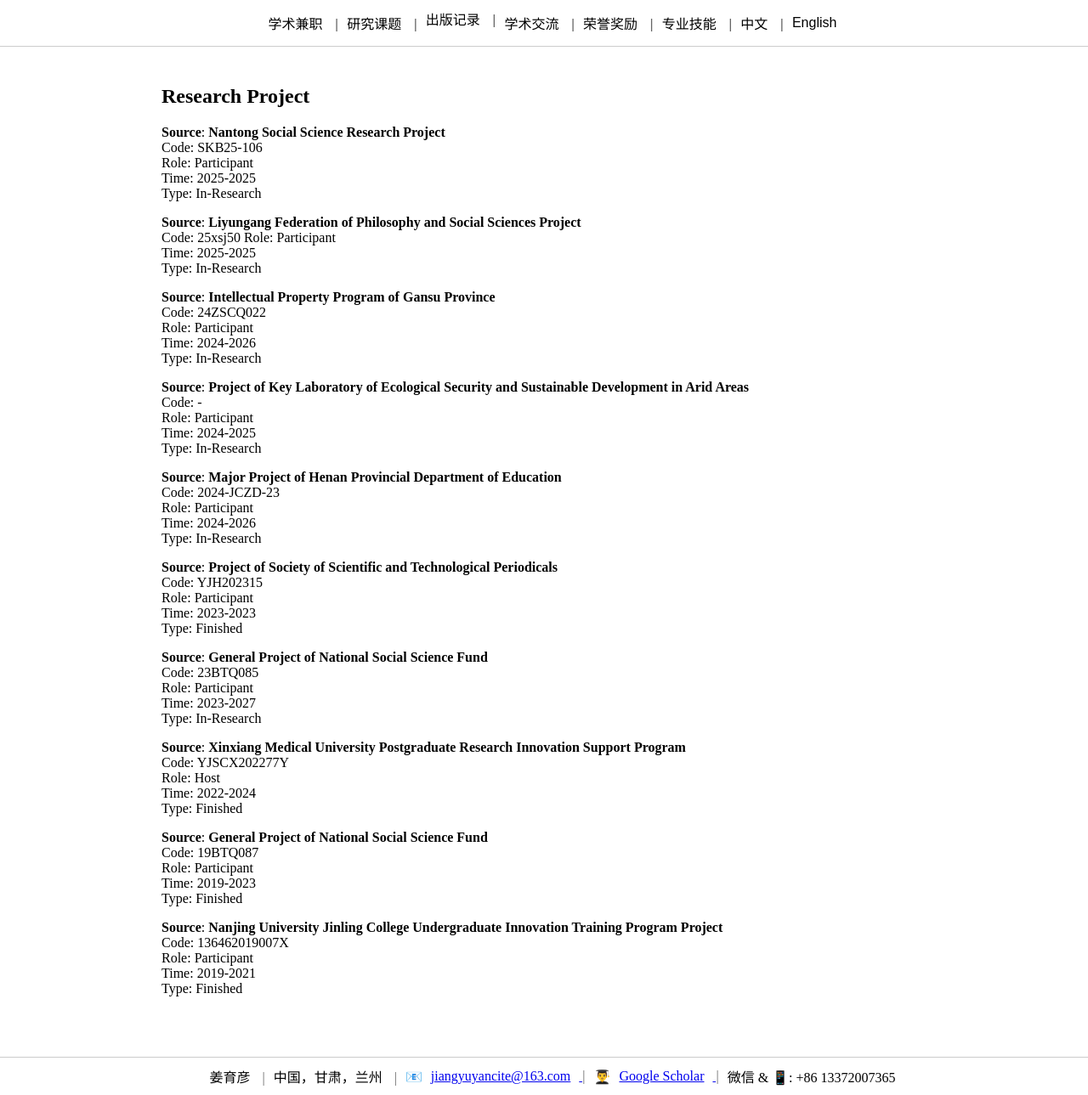
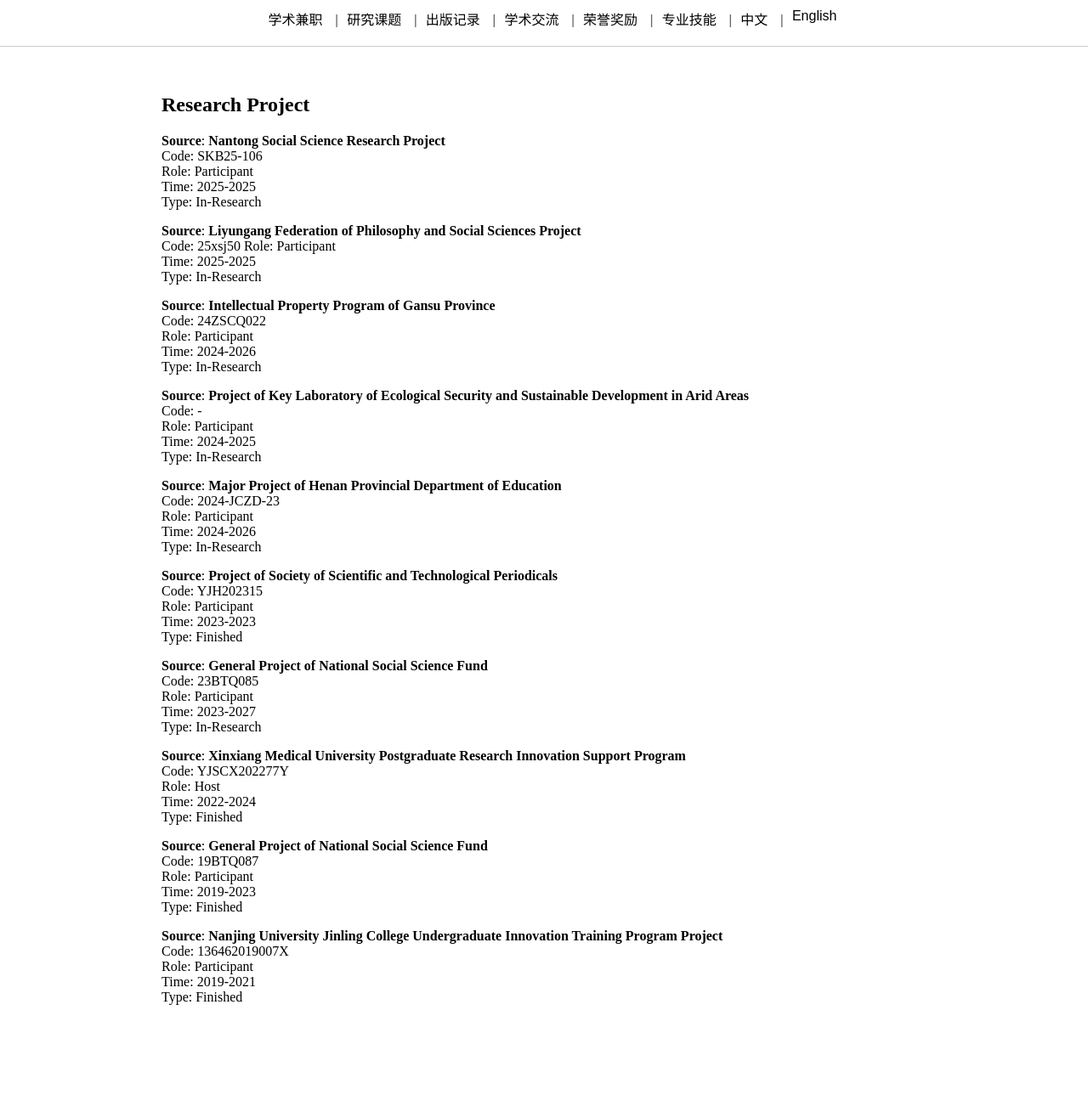
Before and after one commit to jiang-yuyan/Yuyan-Jiang-CV, a Jekyll site: the page built from project/projects-zh.md, in a window 1280 px wide and 1289 px high. Shown: the whole window at 85% size. Built offline with Jekyll 4.4.1, drawn with Linux system fonts in a browser that asks for light colours; our own code applies the rules of GitHub Pages for plain Markdown files.

Commit message:
Refactor projects-zh.md to remove styles and add front matter
Removed inline CSS styles and added front matter for layout and title.

```diff
--- a/project/projects-zh.md
+++ b/project/projects-zh.md
@@ -1,122 +1,7 @@
-<style>
-    /* 设置导航栏固定在页面顶部 */
-    .navigation {
-        position: fixed;
-        top: 0;
-        left: 0;
-        width: 100%;
-        background-color: white;
-        z-index: 1000;
-        padding: 10px;
-        border-bottom: 1px solid #ccc;
-        display: flex;
-        justify-content: center;
-        align-items: center;
-        gap: 10px; /* 统一设置元素间距 */
-    }
-
-    /* 添加分隔符样式 */
-    .navigation a:not(:last-child)::after {
-        content: " | ";
-        margin-left: 10px;
-        color: #666;
-    }
-
-    /* 为页面主体添加顶部内边距，避免内容被导航栏遮挡 */
-    body {
-        padding-top: 60px;
-        padding-bottom: 60px;
-    }
-
-    /* 设置底部连接栏固定在页面底部 */
-    .connection {
-        position: fixed;
-        bottom: 0;
-        left: 0;
-        width: 100%;
-        background-color: white;
-        z-index: 1000;
-        padding: 10px;
-        border-top: 1px solid #ccc;
-        display: flex;
-        justify-content: center;
-        align-items: center;
-        gap: 10px; /* 统一设置元素间距 */
-    }
-
-    .connection a:not(:last-child)::after {
-        content: " | ";
-        margin-left: 10px;
-        color: #666;
-    }
-
-    /* 下拉菜单样式 */
-    .dropdown {
-        position: relative;
-        display: inline-block;
-    }
-
-    .dropdown-menu {
-        display: none;
-        position: absolute;
-        background-color: white;
-        min-width: 100px;
-        box-shadow: 0px 8px 16px 0px rgba(0,0,0,0.2);
-        z-index: 1001;
-        border: 1px solid #ccc;
-        top: 100%;
-        left: 0;
-    }
-
-    .dropdown-menu a {
-        color: black;
-        padding: 8px 12px;
-        text-decoration: none;
-        display: block;
-        font-size: 14px;
-    }
-
-    .dropdown-menu a:hover {
-        background-color: #f1f1f1;
-    }
-
-    .dropdown:hover .dropdown-menu {
-        display: block;
-    }
-
-    .dropdown-menu a::after {
-        content: none !important;
-    }
-</style>
-
-<div class="navigation">
-<a href="https://jiang-yuyan.github.io/Yuyan-Jiang-CV/role/roles-zh">学术兼职</a>
-<a href="https://jiang-yuyan.github.io/Yuyan-Jiang-CV/project/projects-zh">研究课题</a>
-<div class="dropdown">
-    <a href="https://jiang-yuyan.github.io/Yuyan-Jiang-CV/publication/publications-zh">出版记录</a>
-    <div class="dropdown-menu">
-        <a href="https://jiang-yuyan.github.io/Yuyan-Jiang-CV/publication/publication-2025-zh">2025</a>
-        <a href="https://jiang-yuyan.github.io/Yuyan-Jiang-CV/publication/publication-2024-zh">2024</a>
-        <a href="https://jiang-yuyan.github.io/Yuyan-Jiang-CV/publication/publication-2023-zh">2023</a>
-        <a href="https://jiang-yuyan.github.io/Yuyan-Jiang-CV/publication/publication-2022-zh">2022</a>
-        <a href="https://jiang-yuyan.github.io/Yuyan-Jiang-CV/publication/publication-2021-zh">2021</a>
-        <a href="https://jiang-yuyan.github.io/Yuyan-Jiang-CV/publication/publication-2020-zh">2020</a>
-    </div>
-</div>
-<a href="https://jiang-yuyan.github.io/Yuyan-Jiang-CV/exchange/exchanges-zh">学术交流</a>
-<a href="https://jiang-yuyan.github.io/Yuyan-Jiang-CV/honour/honours-zh">荣誉奖励</a>
-<a href="https://jiang-yuyan.github.io/Yuyan-Jiang-CV/skill/skills-zh">专业技能</a>
-<a>中文</a>
-<a href="https://jiang-yuyan.github.io/Yuyan-Jiang-CV/project/projects">English</a>
-</div>
-
-<div id="connection" class="connection">
-    <a>姜育彦</a>
-    <a>中国，甘肃，兰州</a>
-    📧<a href="mailto:jiangyuyancite@163.com">jiangyuyancite@163.com</a>
-    👨‍🎓 <a href="https://scholar.google.com/citations?user=QTCEilEAAAAJ">Google Scholar</a>
-    <a>微信 & 📱: +86 13372007365</a>
-</div>
+---
+layout: default
+title: projects-zh
+---
 
 ## Research Project
 
```
